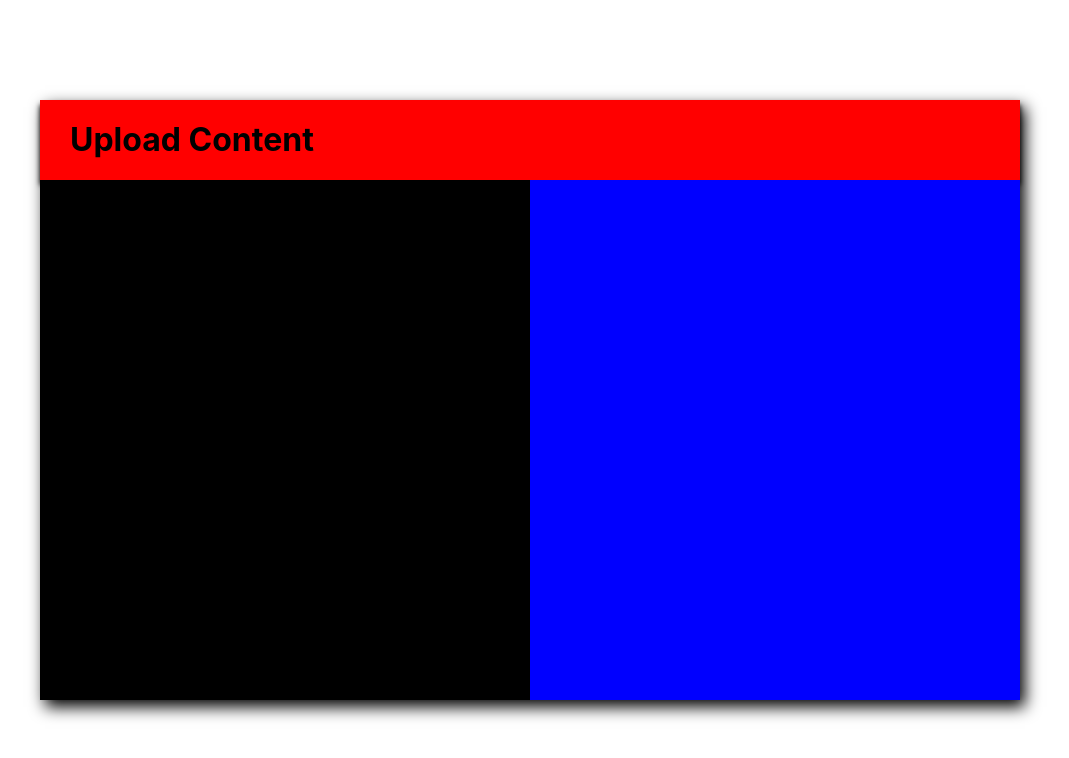
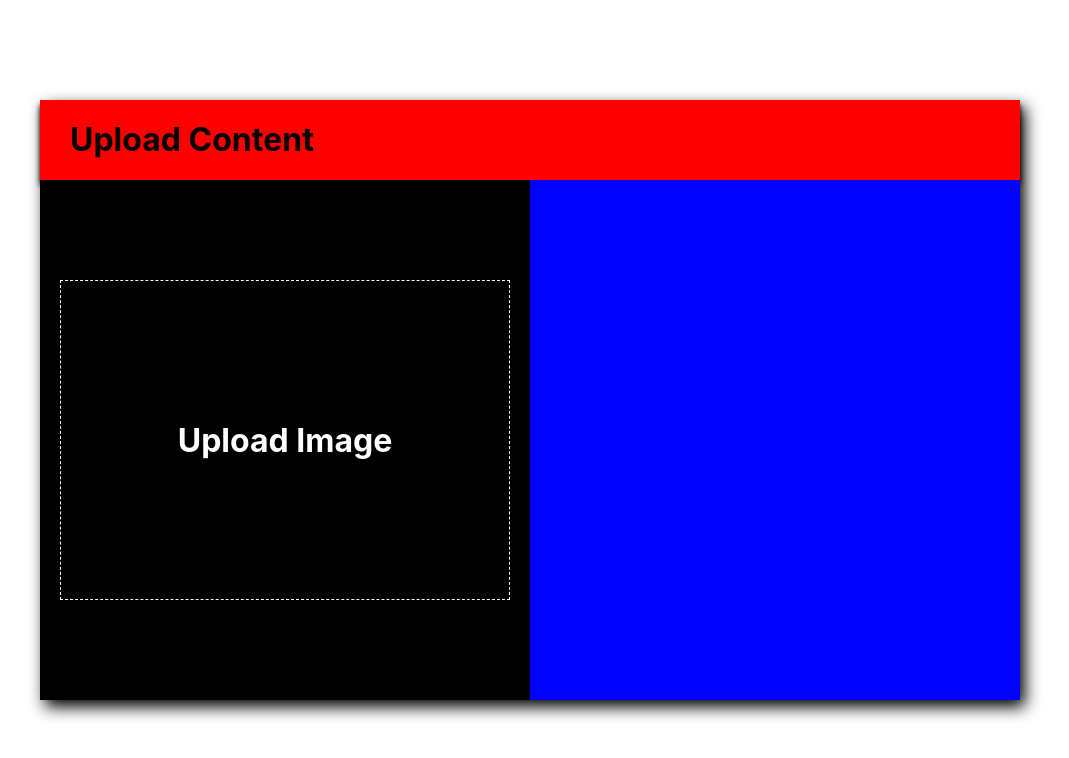
Before and after one commit to ykkc21/Capstone, a React (Create React App) app in the folder project/: page /test in a window 1280 px wide. Shown: the top 758 px of the page, without its empty margins (110-1179 px from the left). Built offline with nearby package versions, Linux system fonts and the light colour scheme; no server answers.

Commit message:
commit
commit

```diff
--- /dev/null
+++ b/project/sessions/2uHB-55obF8vZq2f3j35K9qqavwTgs-d.json
@@ -0,0 +1 @@
+{"cookie":{"originalMaxAge":null,"expires":null,"secure":false,"httpOnly":true,"path":"/"},"__lastAccess":1696878739202}
--- a/project/src/constants/AddContent.jsx
+++ b/project/src/constants/AddContent.jsx
@@ -11,7 +11,7 @@ const AddContent = () => {
                 <h1>Upload Content</h1>
               </div>
               <div className={style.ImageBox}>
-                <div className={style.UploadImage}></div>
+                <h1>Upload Image</h1>
               </div>
               <div className={style.OptionBox}></div>
             </div>
--- a/project/src/styles/AddContent.module.css
+++ b/project/src/styles/AddContent.module.css
@@ -53,6 +53,14 @@
   height: 520px;
   float: left;
   background-color: black;
+  padding: 100px 20px;
+}
+.Main > .AddContentBox > .ImageBox > h1 {
+  width: 100%;
+  height: 100%;
+  color: #fff;
+  line-height: 320px;
+  border: 1px dashed #fff;
 }
 .Main > .AddContentBox > .OptionBox {
   width: 50%;
```
